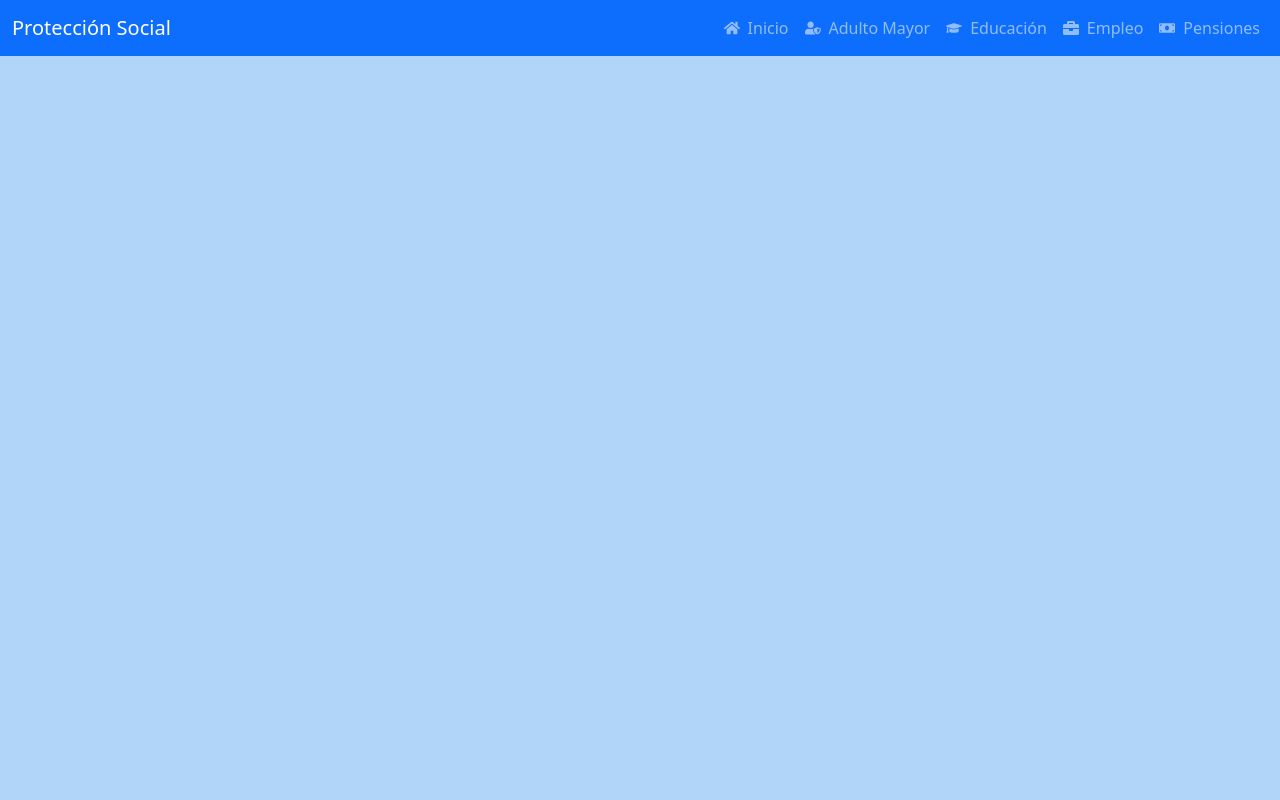
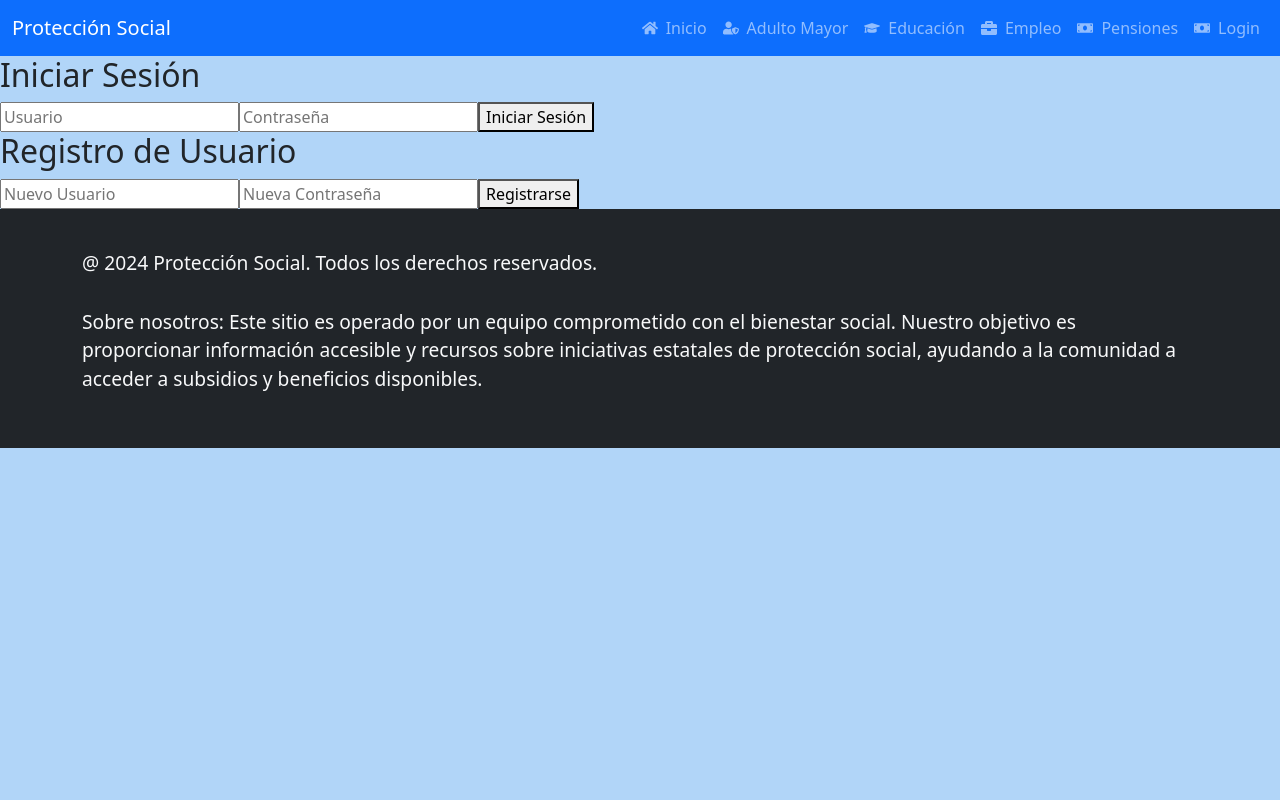
Before and after one commit to Francisco-delgad0/social, a React (Create React App) app: page /Login in a window 1280 px wide. Shown: the top 800 px of the page. Built offline with nearby package versions, Linux system fonts and the light colour scheme.

Commit message:
Opcion de login/register con pagina restringida

```diff
--- a/src/App.js
+++ b/src/App.js
@@ -1,5 +1,5 @@
-import React from 'react';
-import { BrowserRouter as Router, Routes, Route } from 'react-router-dom';
+import React, { useState } from 'react';
+import { BrowserRouter as Router, Routes, Route, Navigate } from 'react-router-dom';
 import Footer from './componentes/Footer';
 import AdultoMayor from './paginas/Adulto_mayor';
 import Educacion from './paginas/Educacion';
@@ -7,26 +7,37 @@ import Navbar from './componentes/Navbar';
 import Homepage from './paginas/Homepage';
 import Empleo from './paginas/Empleo';
 import Pensiones from './paginas/Pensiones';
+import Login from './paginas/Login';
+import Prueba from './paginas/Prueba';
 import './App.css';
 
 function App() {
+  const [isAuthenticated, setIsAuthenticated] = useState(false); // Estado para manejar la autenticación
+
   return (
     <Router>
       <div className="App">
         <Navbar />
 
         <Routes>
-        <Route path="/" element={<Homepage />} />
-        <Route path="/adulto-mayor" element={<AdultoMayor />} />
-        <Route path="/Educacion" element={<Educacion />} />
-        <Route path='/Empleo' element={<Empleo/>}/>
-        <Route path='/Pensiones' element={<Pensiones/>}/>
+          {/* Rutas accesibles sin necesidad de iniciar sesión */}
+          <Route path="/" element={<Homepage />} />
+          <Route path="/adulto-mayor" element={<AdultoMayor />} />
+          <Route path="/Educacion" element={<Educacion />} />
+          <Route path="/Empleo" element={<Empleo />} />
+          <Route path="/Pensiones" element={<Pensiones />} />
+          <Route path="/Login" element={<Login setIsAuthenticated={setIsAuthenticated} />} />
+
+          {/* Ruta protegida que requiere inicio de sesión */}
+          <Route
+            path="/Prueba"
+            element={isAuthenticated ? <Prueba /> : <Navigate to="/Login" />}
+          />
         </Routes>
 
+        <Footer />
       </div>
-      <Footer/>
     </Router>
-
   );
 }
 
--- a/src/componentes/Navbar.js
+++ b/src/componentes/Navbar.js
@@ -67,6 +67,15 @@ function Navbar() {
                 Pensiones
               </NavLink>
             </li>
+            <li className="nav-item">
+              <NavLink
+                to="/Login"
+                className={({ isActive }) => `nav-link ${isActive ? 'active-link' : ''} d-flex align-items-center`}
+              >
+                <FaMoneyBill className="me-2" />
+                Login
+              </NavLink>
+            </li>
           </ul>
         </div>
       </div>
--- a/src/paginas/Homepage.js
+++ b/src/paginas/Homepage.js
@@ -1,5 +1,5 @@
 import React from 'react';
-import './homepage.css'; // Asegúrate de importar los estilos correctos
+import './homepage.css';
 
 const Homepage = () => {
   return (
--- /dev/null
+++ b/src/paginas/Login.js
@@ -0,0 +1,83 @@
+import React, { useState } from 'react';
+import axios from 'axios';
+import { useNavigate } from 'react-router-dom';
+
+function Login({ setIsAuthenticated }) {
+  const [username, setUsername] = useState('');
+  const [password, setPassword] = useState('');
+  const [registerUsername, setRegisterUsername] = useState('');
+  const [registerPassword, setRegisterPassword] = useState('');
+  const [error, setError] = useState(null);
+  const [successMessage, setSuccessMessage] = useState(null);
+  const navigate = useNavigate();
+
+  // Función para manejar el inicio de sesión
+  const handleLogin = async (e) => {
+    e.preventDefault();
+    try {
+      const response = await axios.post('http://localhost:3001/Login', { username, password });
+      setIsAuthenticated(true); // Indicar que el usuario está autenticado
+      navigate('/Prueba');
+    } catch (err) {
+      setError('Error de inicio de sesión. Verifique sus credenciales.');
+    }
+  };
+
+  // Función para manejar el registro
+  const handleRegister = async (e) => {
+    e.preventDefault();
+    try {
+      await axios.post('http://localhost:3001/register', { username: registerUsername, password: registerPassword });
+      setSuccessMessage('Registro exitoso. Ahora puedes iniciar sesión.');
+      setRegisterUsername('');
+      setRegisterPassword('');
+      setError(null);
+    } catch (err) {
+      setError('Error al registrar el usuario. Verifique que el usuario no exista ya.');
+      setSuccessMessage(null);
+    }
+  };
+
+  return (
+    <div className="login-container">
+      <h2>Iniciar Sesión</h2>
+      {error && <p className="error">{error}</p>}
+      <form onSubmit={handleLogin}>
+        <input
+          type="text"
+          placeholder="Usuario"
+          value={username}
+          onChange={(e) => setUsername(e.target.value)}
+        />
+        <input
+          type="password"
+          placeholder="Contraseña"
+          value={password}
+          onChange={(e) => setPassword(e.target.value)}
+        />
+        <button type="submit">Iniciar Sesión</button>
+      </form>
+
+      <h2>Registro de Usuario</h2>
+      {successMessage && <p className="success">{successMessage}</p>}
+      {error && <p className="error">{error}</p>}
+      <form onSubmit={handleRegister}>
+        <input
+          type="text"
+          placeholder="Nuevo Usuario"
+          value={registerUsername}
+          onChange={(e) => setRegisterUsername(e.target.value)}
+        />
+        <input
+          type="password"
+          placeholder="Nueva Contraseña"
+          value={registerPassword}
+          onChange={(e) => setRegisterPassword(e.target.value)}
+        />
+        <button type="submit">Registrarse</button>
+      </form>
+    </div>
+  );
+}
+
+export default Login;
--- /dev/null
+++ b/src/paginas/Prueba.js
@@ -0,0 +1,28 @@
+import React from 'react';
+import './homepage.css';
+
+const Prueba = () => {
+  return (
+    <div className="homepage-container">
+      <header className="header-content">
+        <h1>¿Listo para postular?</h1>
+        <p>Sigue estos pasos para postularte a nuestros programas de protección social:</p>
+
+        <ol className="steps-list">
+          <li>Visita nuestra página web y selecciona el programa que más te interese.</li>
+          <li>Completa el formulario de postulación en línea.</li>
+          <li>Adjunta los documentos requeridos (identificación, comprobante de residencia, etc.).</li>
+          <li>Envía tu solicitud y espera la confirmación de tu postulación.</li>
+        </ol>
+
+        <button className="cta-button" onClick={() => alert("Funcionalidad aún no implementada")}>
+          Postular
+        </button>
+
+        <p className="reminder-message">Recuerda tener tu carnet a mano para completar tu postulación.</p>
+      </header>
+    </div>
+  );
+};
+
+export default Prueba;
--- a/src/paginas/homepage.css
+++ b/src/paginas/homepage.css
@@ -5,7 +5,7 @@
     align-items: center;
     text-align: center;
     height: 100vh;
-    background-image: url('https://images.inc.com/uploaded_files/image/1920x1080/getty_601373010_378088.jpg'); /* Cambia esto a la URL de tu imagen de fondo */
+    background-image: url('https://images.inc.com/uploaded_files/image/1920x1080/getty_601373010_378088.jpg');
     background-size: cover;
     background-position: center;
     color: #fff;
```
Also changed, not shown: package.json (+19 -4 lines), src/back/PrivateRoute.js (added, +10 -0 lines), src/back/server.js (added, +71 -0 lines), 2 other files (tests, documents, lock files or other folders).
